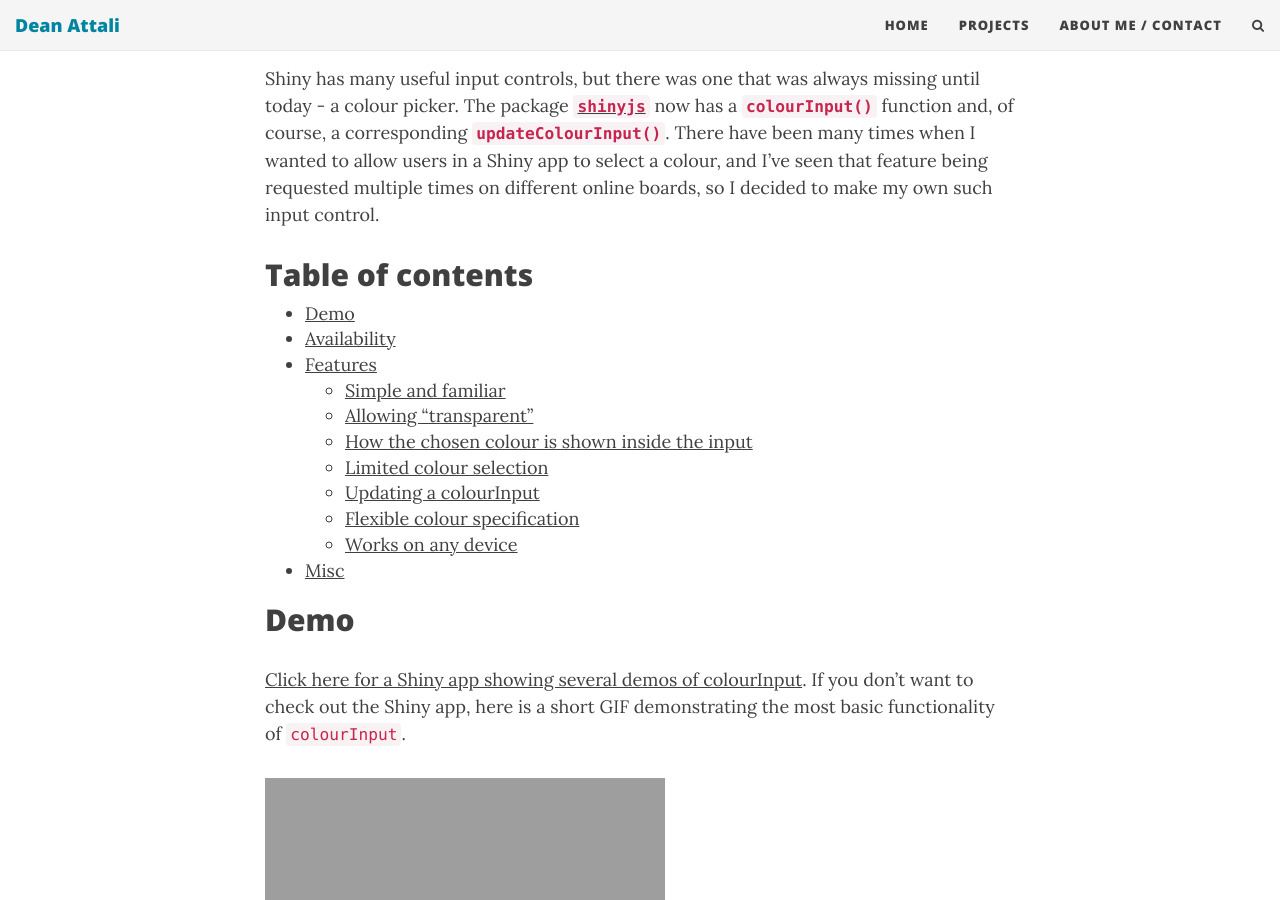
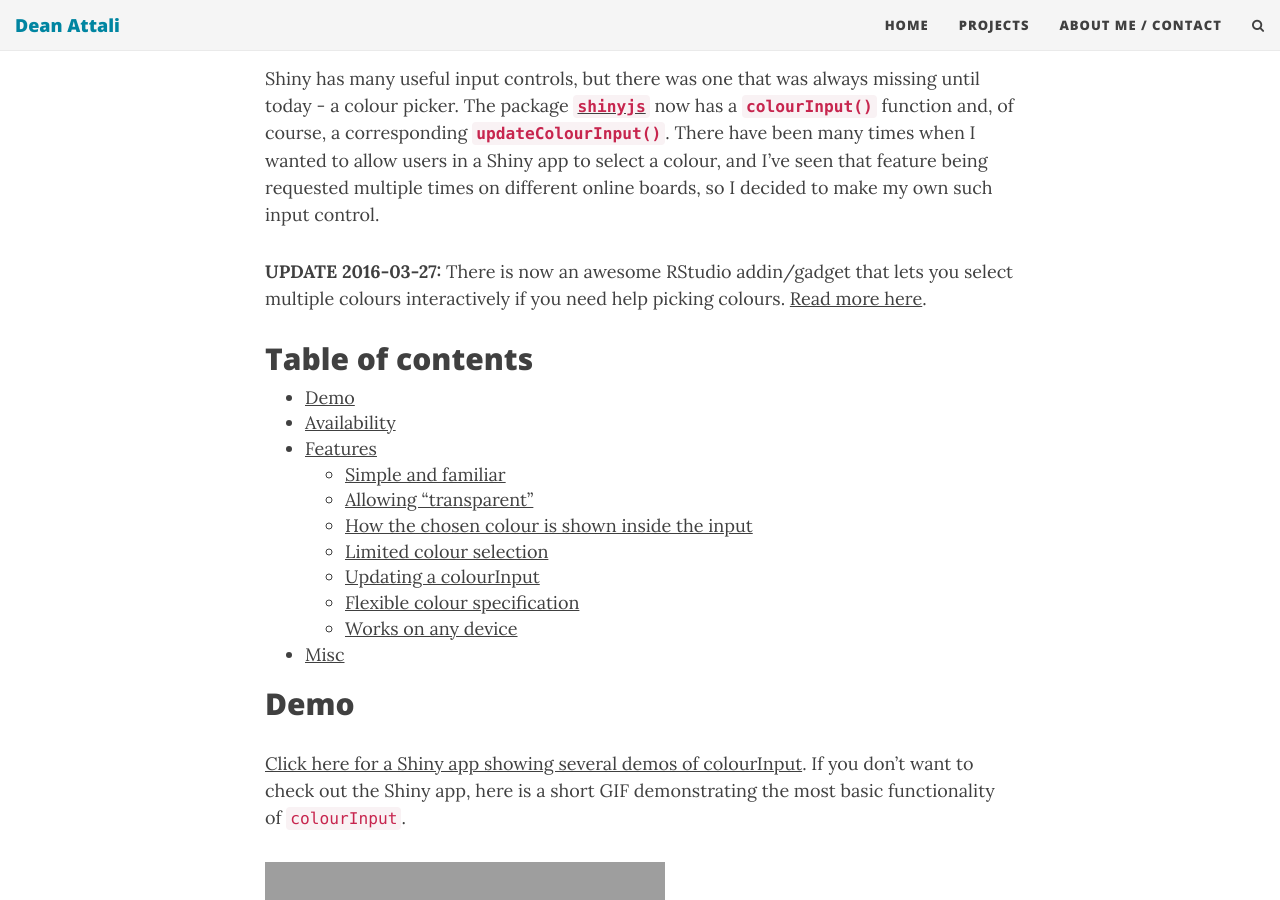
Before and after one commit to daattali/daattali.github.io, a Jekyll site: the page built from _posts/2015-06-28-introducing-shinyjs-colourinput.md, in a window 1280 px wide and 900 px high, scrolled down 446 px. Built offline with Jekyll 4.4.1, drawn with Linux system fonts in a browser that asks for light colours; nearby versions of some CDN libraries; comment, search, counter and statistics services are not loaded; some of the changed lines change nothing that is shown.

Commit message:
Update 2015-06-28-introducing-shinyjs-colourinput.md

```diff
--- a/_posts/2015-06-28-introducing-shinyjs-colourinput.md
+++ b/_posts/2015-06-28-introducing-shinyjs-colourinput.md
@@ -12,6 +12,8 @@ fb-img: http://deanattali.com/img/blog/colourInput/colourInputDemo.png
 That was meant to be read as The Most Interesting Man In The World, but now that I think about it - maybe he's not the type of guy who would be building Shiny R packages...
 
 Shiny has many useful input controls, but there was one that was always missing until today - a colour picker.  The package [**`shinyjs`**](https://github.com/daattali/shinyjs) now has a **`colourInput()`** function and, of course, a corresponding **`updateColourInput()`**. There have been many times when I wanted to allow users in a Shiny app to select a colour, and I've seen that feature being requested multiple times on different online boards, so I decided to make my own such input control.
+
+**UPDATE 2016-03-27:** There is now an awesome RStudio addin/gadget that lets you select multiple colours interactively if you need help picking colours. [Read more here](https://github.com/daattali/shinyjs#colourpicker).
 
 ## Table of contents
 
@@ -105,4 +107,4 @@ It's been pointed out that this function is not exactly in-line with the general
 
 ---
 
-If anyone has any comments or feedback, both negative or positive, I'd love to [hear about it]({{ site.url }}/aboutme#contact)! Feel free to open issues [on GitHb](https://github.com/daattali/shinyjs) if there are any problems.
+If anyone has any comments or feedback, both negative or positive, I'd love to [hear about it]({{ site.url }}/aboutme#contact)! Feel free to open issues [on GitHub](https://github.com/daattali/shinyjs) if there are any problems.
```
